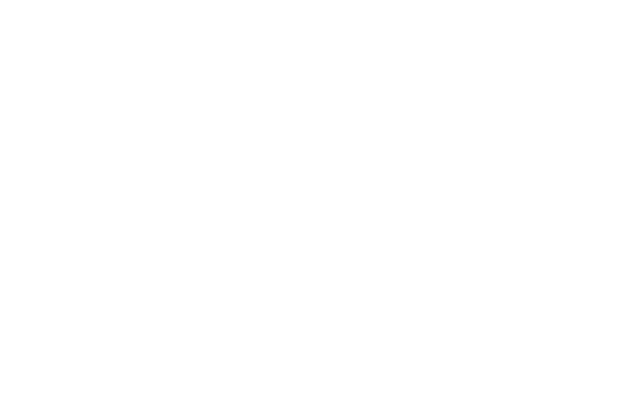
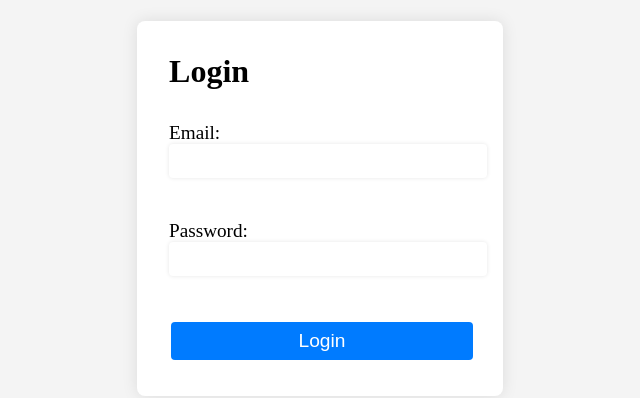
Before and after one commit to dkrmentor/QR-SCAN, a React (Create React App) app in the folder frontend/: page /login in a window 1280 px wide. Before the commit this address had no page. Shown: the part 192-590 px from the top of the page, without its empty margins (320-960 px from the left). Built offline with nearby package versions, Linux system fonts and the light colour scheme.

Commit message:
commit routes

```diff
--- a/frontend/src/App.js
+++ b/frontend/src/App.js
@@ -27,47 +27,28 @@
     <Router>
     <AuthContext.Provider value={{ isLoggedIn, handleLogin, handleLogout }}>
       <Routes>
-        <Route path="/" element={<Login />} />
+        <Route path="/login" element={<Login />} />
         {isLoggedIn && (
-          <Route path="*" element={<Navigate to="/dashboard" replace />} />
+          <Route path="*" element={<Navigate to="/" replace />} />
         )}
-        <Route path="/" element={<Layout />}>
           {!isLoggedIn ? (
-            <Route path="/" element={<Navigate to="/" replace />} />
+            <Route path="*" element={<Navigate to="/login" replace />} />
           ) : (
             <>
+              <Route path="/" element={<Layout />}>
+              <Route path="/" element={<Dashboard />} />
               <Route path="/addUser" element={<AddUser />} />
               <Route path="/users" element={<UserList />} />
-              <Route path="/dashboard" element={<Dashboard />} />
               <Route path="/notifications" element={<UserNotification />} />
               <Route path="/users/reputation" element={<UserReputation />} />
+              </Route>
+
             </>
           )}
-        </Route>
       </Routes>
     </AuthContext.Provider>
   </Router>
-    // <Router>
-    //   <AuthContext.Provider value={{ isLoggedIn, handleLogin, handleLogout }}>
-    //     <Routes>
-    //       <Route path="/" element={<Login />} />
-    //       <Route path="/" element={<Layout />}>
-    //         {isLoggedIn ? (
-    //           <>
-    //             <Route path="/addUser" element={ <AddUser />} />
-    //             <Route path="/users" element={ <UserList />} />
-    //             <Route path="/dashboard" element={<Dashboard />} />
-    //             <Route path="/notifications" element={<UserNotification />} />
-    //             <Route path="/users/reputation" element={<UserReputation />} />
-    //           </>
-    //         ) : (
-    //           <Route path="/" element={<Login />} />
-    //         )}
-    //         <Route path="*" element={<Navigate to="/" replace />} />
-    //       </Route>
-    //     </Routes>
-    //   </AuthContext.Provider>
-    // </Router>
+
 
   );
 
--- a/frontend/src/components/Auth/Login.js
+++ b/frontend/src/components/Auth/Login.js
@@ -37,7 +37,7 @@
 
         setTimeout(() => {
           console.log(isLoggedIn)
-          navigate('/dashboard', { replace: true });
+          navigate('/', { replace: true });
         }, 2000);
 
       } else {
```
